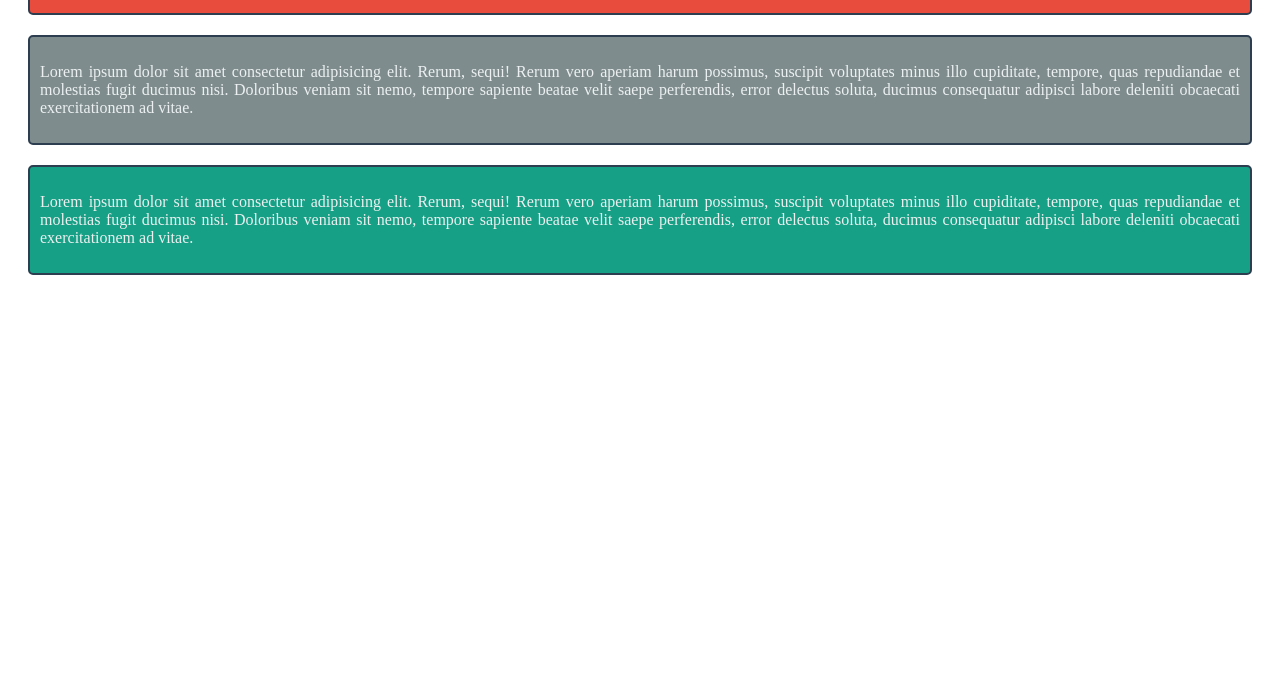
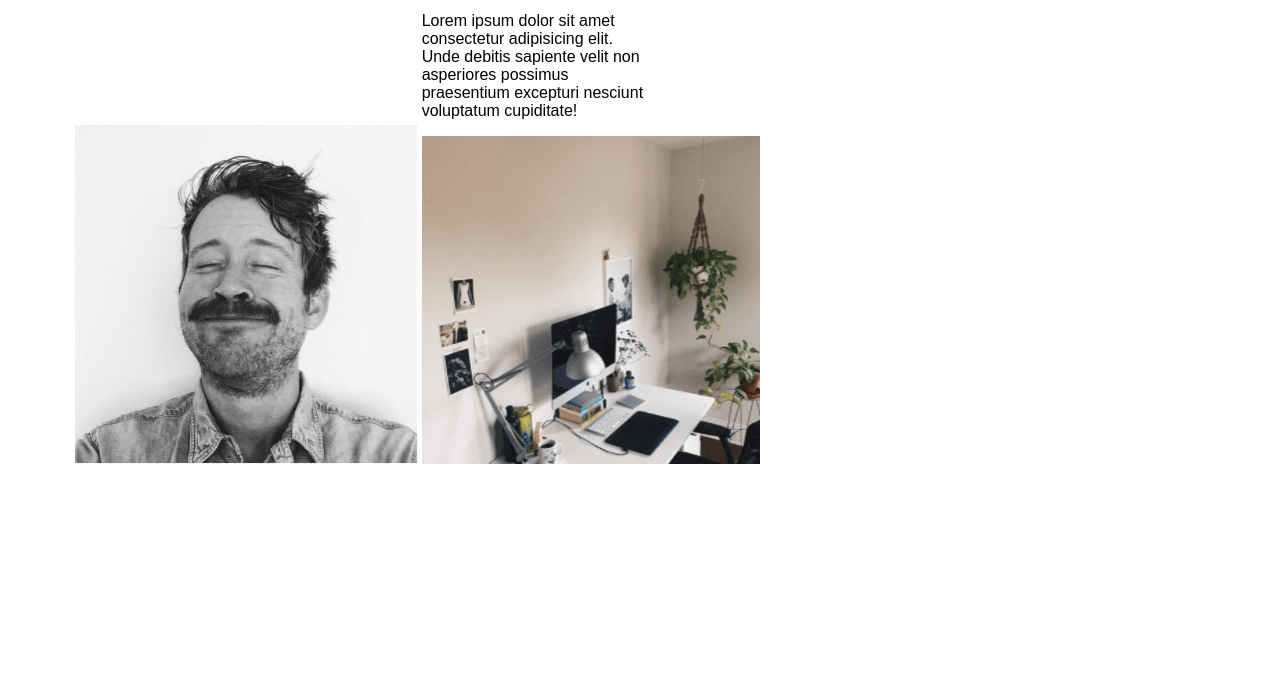
Before and after one commit to ShahariarSohan/Myfirstwebsite, a plain HTML site: page index.html in a window 1280 px wide. Shown: the part 115-800 px from the top of the page. Drawn offline with Linux system fonts and the light colour scheme.

Commit message:
I am adding some pictures and paragraphs

```diff
--- a/index.html
+++ b/index.html
@@ -3,13 +3,38 @@
 <head>
     <meta charset="UTF-8">
     <meta name="viewport" content="width=device-width, initial-scale=1.0">
+    <title>A website frontpage</title>
     <link rel="stylesheet" href="style/index.css">
-    <title>My first website 2</title>
-
 </head>
 <body>
-    <div class="box1"><p id="p1">Lorem ipsum dolor sit amet consectetur adipisicing elit. Rerum, sequi! Rerum vero aperiam harum possimus, suscipit voluptates minus illo cupiditate, tempore, quas repudiandae et molestias fugit ducimus nisi. Doloribus veniam sit nemo, tempore sapiente beatae velit saepe perferendis, error delectus soluta, ducimus consequatur adipisci labore deleniti obcaecati exercitationem ad vitae.</p></div>
-    <div class="box2"><p id="p2">Lorem ipsum dolor sit amet consectetur adipisicing elit. Rerum, sequi! Rerum vero aperiam harum possimus, suscipit voluptates minus illo cupiditate, tempore, quas repudiandae et molestias fugit ducimus nisi. Doloribus veniam sit nemo, tempore sapiente beatae velit saepe perferendis, error delectus soluta, ducimus consequatur adipisci labore deleniti obcaecati exercitationem ad vitae.</p></div>
-    <div class="box3"><p id="p3">Lorem ipsum dolor sit amet consectetur adipisicing elit. Rerum, sequi! Rerum vero aperiam harum possimus, suscipit voluptates minus illo cupiditate, tempore, quas repudiandae et molestias fugit ducimus nisi. Doloribus veniam sit nemo, tempore sapiente beatae velit saepe perferendis, error delectus soluta, ducimus consequatur adipisci labore deleniti obcaecati exercitationem ad vitae.</p></div>
+    <div class="container">
+        <header class="header-area">
+            <div class="head">
+                <h2>Blake Fili Suarez</h2>
+            </div>
+        </header>
+        <div class="menu-bar">
+
+        </div>
+        <div class="main-area">
+            <div class="section1">
+                <img src="images/Bili.png" id="img1" alt="">
+            </div>
+            <div class="section2">
+                <h3>The Short</h3>
+                <p>Lorem ipsum dolor sit amet consectetur adipisicing elit. Unde debitis sapiente velit non asperiores possimus praesentium excepturi nesciunt voluptatum cupiditate!</p>
+                <img src="images/Blake2.png" id="img2" alt="">
+            </div>
+            <div class="section3">
+
+            </div>
+            <div class="section4">
+
+            </div>
+            <div class="section5">
+
+            </div>
+        </div>
+    </div>
 </body>
 </html>
--- a/style/index.css
+++ b/style/index.css
@@ -1,22 +1,15 @@
-div{
-    color:#ecf0f1;
-    background-color: #e74c3c;
-    margin:20px;
-    border:2px solid #2c3e50;
-    border-radius: 5px;
-
+*{
+    font-family:Arial, Helvetica, sans-serif;
+   font-weight:lighter;
 }
-.box1{
-    background-color: #e74c3c;
+.container{
+    width:90%;
+    margin:auto;
 }
-.box2{
-    background-color: #7f8c8d;
-
+.section1{
+    display:inline-block;
 }
-.box3{
-    background-color:#16a085;
+.section2{
+    width:20%;
+    display:inline-block;
 }
-p{
-    padding:10px;
-    text-align:justify;
-}
```
Also changed, not shown: images/Bili.png (added), images/Blake2.png (added).
